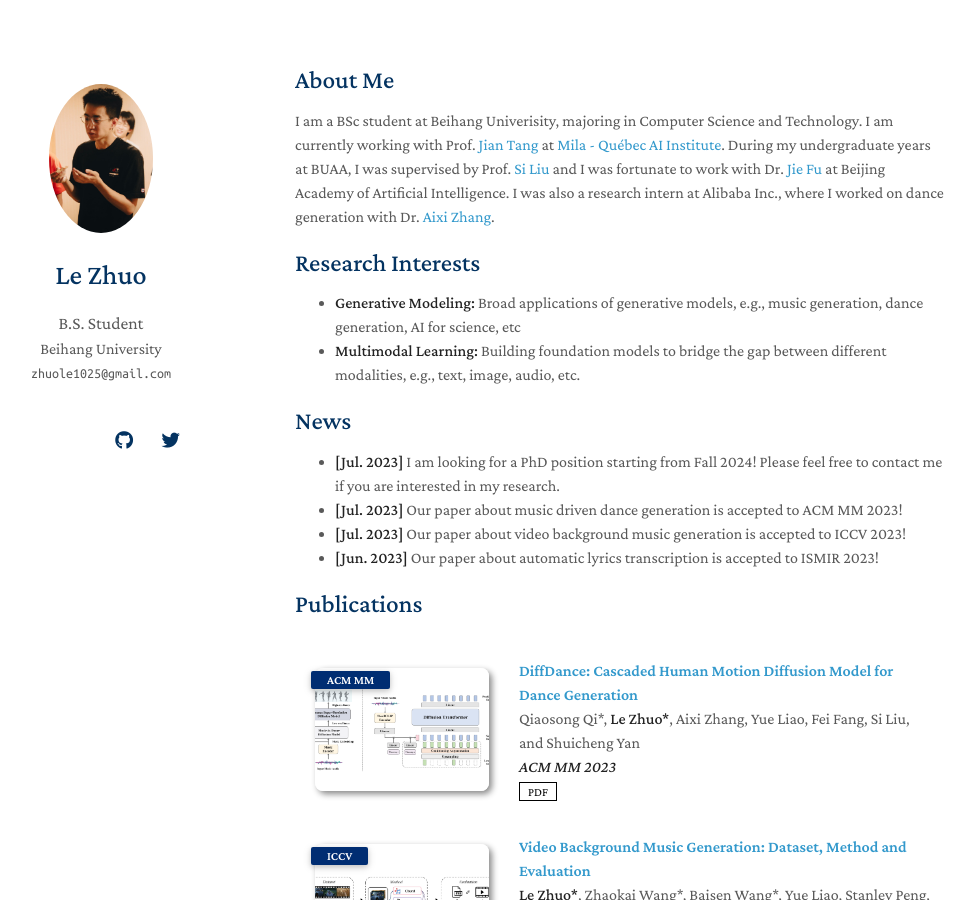
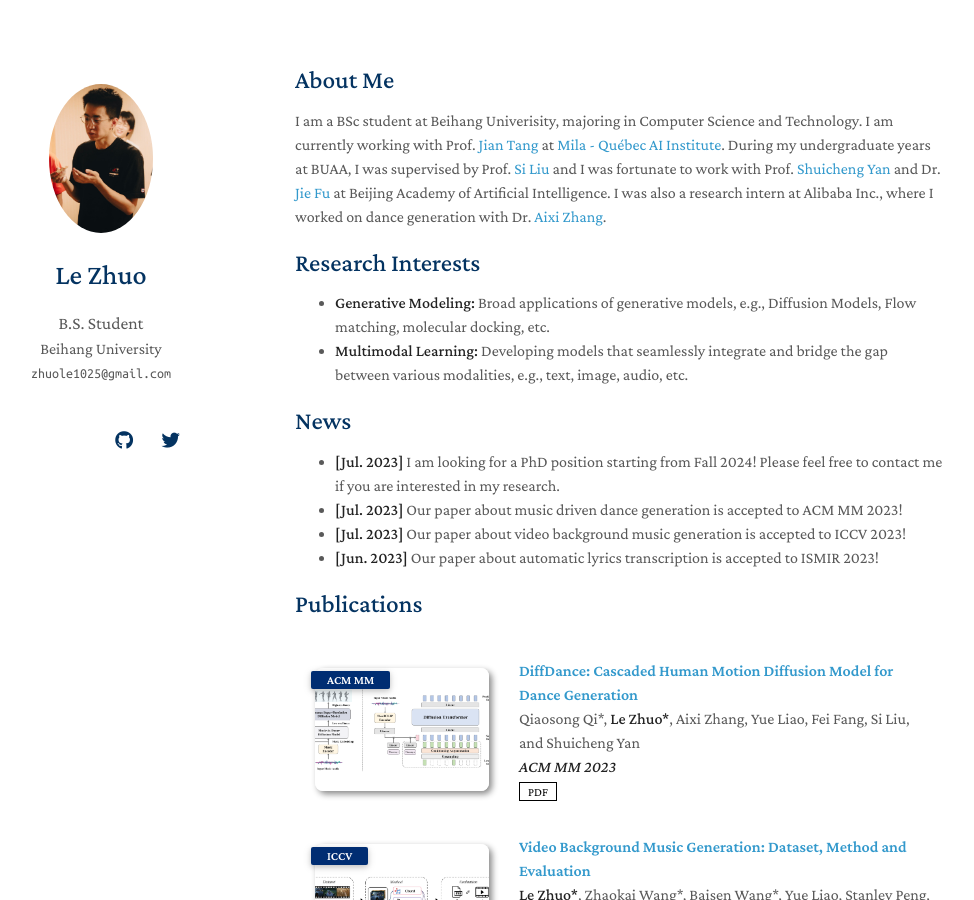
Before and after one commit to zhuole1025/zhuole1025.github.io, a Jekyll site: the page built from index.md, in a window 1280 px wide and 900 px high. Shown: the whole window, without its empty margins (175-1149 px from the left). Built offline with Jekyll 4.4.1, drawn with Linux system fonts in a browser that asks for light colours; nearby versions of some CDN libraries; a style sheet for code colours, icons or effects is not loaded; our own code applies the rules of GitHub Pages for plain Markdown files.

Commit message:
Update Bio

```diff
--- a/index.md
+++ b/index.md
@@ -4,12 +4,12 @@ layout: homepage
 
 ## About Me
 
-I am a BSc student at Beihang Univerisity, majoring in Computer Science and Technology. I am currently working with Prof. [Jian Tang](https://jian-tang.com/) at [Mila - Québec AI Institute](https://mila.quebec/). During my undergraduate years at BUAA, I was supervised by  Prof. [Si Liu](http://colalab.net/) and I was fortunate to work with Dr. [Jie Fu](https://bigaidream.github.io/) at Beijing Academy of Artificial Intelligence. I was also a research intern at Alibaba Inc., where I worked on dance generation with Dr. [Aixi Zhang](https://scholar.google.com.hk/citations?user=hNTP47EAAAAJ&hl=en).
+I am a BSc student at Beihang Univerisity, majoring in Computer Science and Technology. I am currently working with Prof. [Jian Tang](https://jian-tang.com/) at [Mila - Québec AI Institute](https://mila.quebec/). During my undergraduate years at BUAA, I was supervised by  Prof. [Si Liu](http://colalab.net/) and I was fortunate to work with Prof. [Shuicheng Yan](https://yanshuicheng.info/) and Dr. [Jie Fu](https://bigaidream.github.io/) at Beijing Academy of Artificial Intelligence. I was also a research intern at Alibaba Inc., where I worked on dance generation with Dr. [Aixi Zhang](https://scholar.google.com.hk/citations?user=hNTP47EAAAAJ&hl=en).
 
 ## Research Interests
 <!-- My interests spans multiple areas, including: -->
-- **Generative Modeling:** Broad applications of generative models, e.g., music generation, dance generation, AI for science, etc
-- **Multimodal Learning:** Building foundation models to bridge the gap between different modalities, e.g., text, image, audio, etc.
+- **Generative Modeling:** Broad applications of generative models, e.g., Diffusion Models, Flow matching, molecular docking, etc.
+- **Multimodal Learning:** Developing models that seamlessly integrate and bridge the gap between various modalities, e.g., text, image, audio, etc.
 
 ## News
 
```
